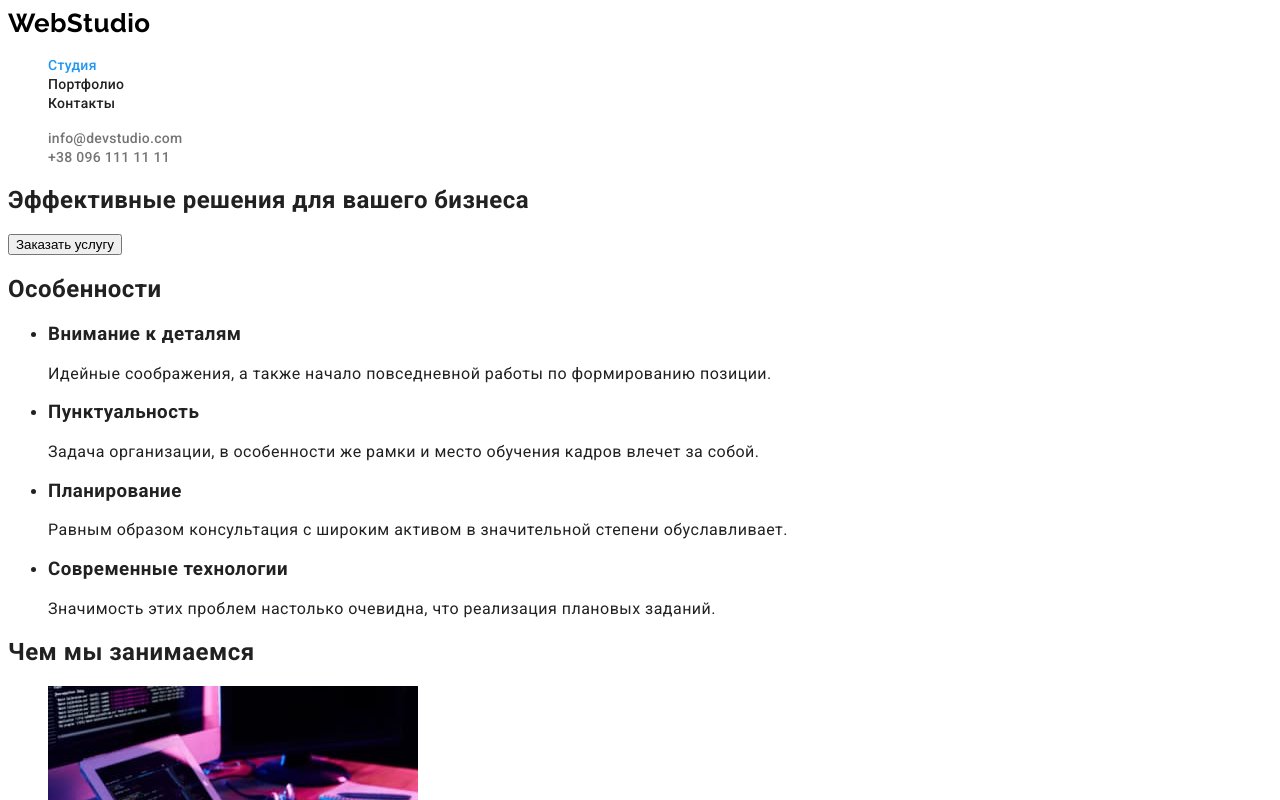
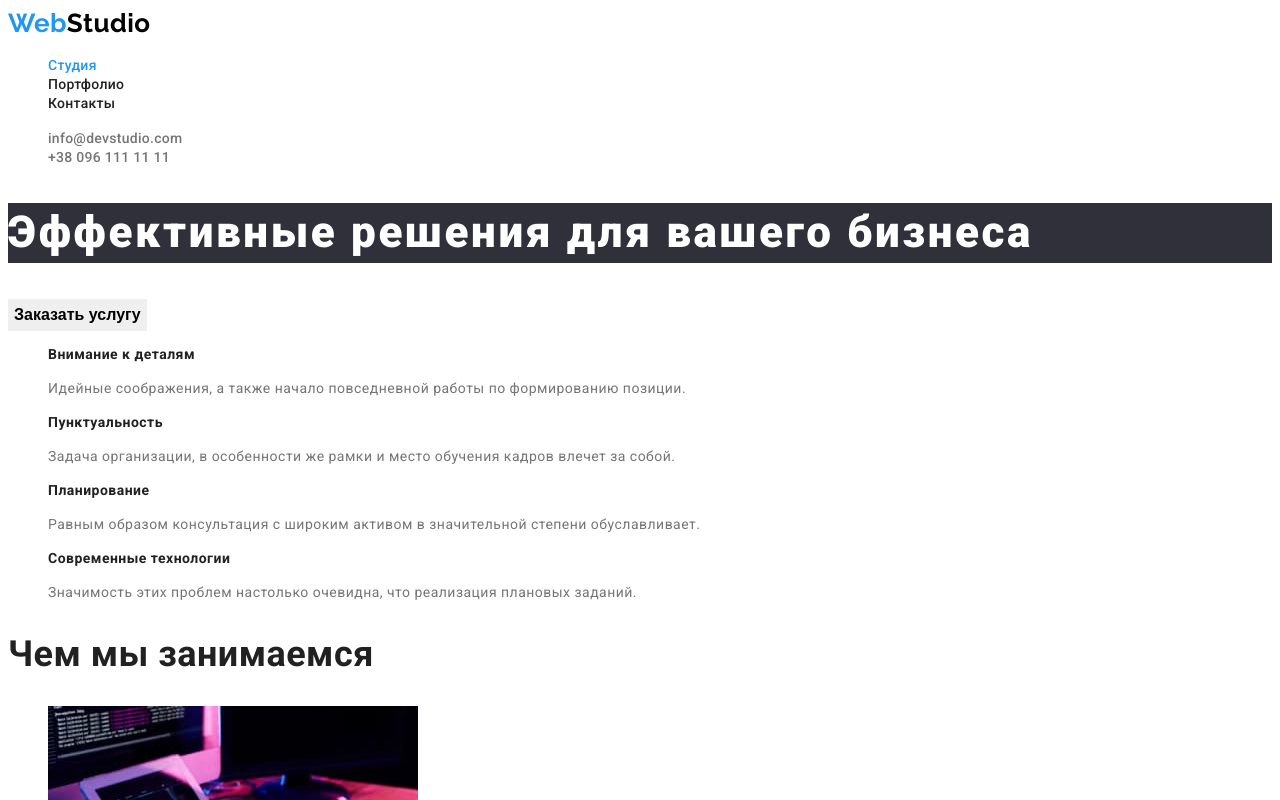
Before and after one commit to Svetlana2505/goit-markup-hw-02., a plain HTML site: page index.html in a window 1280 px wide. Shown: the top 800 px of the page. Drawn offline with Linux system fonts and the light colour scheme.

Commit message:
добавляет классы

```diff
--- a/css/styles.css
+++ b/css/styles.css
@@ -3,6 +3,7 @@
     --title-text-color:#757575;
     --accent-color:#2196F3;
     --color-white:#fff;
+    --background-color:#2F303A ;
 }
 
 
@@ -66,6 +67,65 @@ a {
 .header-list-link:hover,
 .header-list-link:focus{
     color: var(--accent-color);
+}
+
+/* Страница 1 */
+
+.hero-title {
+    font-weight: 900;
+    font-size: 44px;
+    line-height: 1.36;
+    letter-spacing: 0.06em;
+    color: var(--color-white);
+    background-color: var(--background-color);
+}
+.hero-btn {
+    font-weight: 700;
+    font-size: 16px;
+    line-height: 1.87;
+    border: none;
+}
+
+.hero-btn:hover,
+.hero-btn:focus  {
+    background-color: var(--accent-color);
+    color: var(--color-white);
+}
+
+.feature-title {
+    font-weight: 700;
+    font-size: 14px;
+    line-height: 1.14;
+    color: var(--primary-text-color);
+}
+
+.feature-text {
+    font-size: 14px;
+    line-height: 1.71;
+    color: var(--title-text-color);
+}
+
+.working,
+.team {
+    font-weight: 700;
+    font-size: 36px;
+    line-height: 1.16;
+    color: var(--primary-text-color);
+}
+
+.team-item-title {
+    font-weight: 500;
+    font-size: 16px;
+    line-height: 1.18;
+    color: var(--primary-text-color);
+}
+
+.team-item-text {
+    font-weight: 400;
+    font-size: 16px;
+    line-height: 1.18;
+    color: var(--title-text-color);
+
 }
 
 /* портфолио */
--- a/index.html
+++ b/index.html
@@ -14,7 +14,7 @@
   <body>
     <header class="header">
       <nav class="header-nav">
-        <a href="" class="logo">WebStudio</a>
+       <a href="" class="logo"><span class="logo-item">Web</span>Studio</a>
         <ul class="header-menu list">
           <li class="header-item">
             <a href="" class="header-link current">Студия</a>
@@ -42,38 +42,38 @@
     </header>
     <main>
       <!-- Шапка -->
-      <section>
-        <h1>Эффективные решения для вашего бизнеса</h1>
-        <button type="button">Заказать услугу</button>
+      <section class="hero">
+        <h1 class="hero-title">Эффективные решения для вашего бизнеса</h1>
+        <button type="button" class="hero-btn">Заказать услугу</button>
       </section>
       <!-- Особенности -->
-      <section>
-        <h2>Особенности  </h2>
-        <ul>
-          <li>
-            <h3>Внимание к деталям</h3>
-            <p>
+      <section class="feature">
+        <h2 class="visually-hidden">Особенности</h2>
+        <ul class="feature-list">
+          <li class="feature-item list">
+            <h3 class="feature-title">Внимание к деталям</h3>
+            <p class="feature-text">
               Идейные соображения, а также начало повседневной работы по
               формированию позиции.
             </p>
           </li>
-          <li>
-            <h3>Пунктуальность</h3>
-            <p>
+          <li class="feature-item list">
+            <h3 class="feature-title">Пунктуальность</h3>
+            <p class="feature-text">
               Задача организации, в особенности же рамки и место обучения кадров
               влечет за собой.
             </p>
           </li>
-          <li>
-            <h3>Планирование</h3>
-            <p>
+          <li class="feature-item list">
+            <h3 class="feature-title">Планирование</h3>
+            <p class="feature-text">
               Равным образом консультация с широким активом в значительной
               степени обуславливает.
             </p>
           </li>
-          <li>
-            <h3>Современные технологии</h3>
-            <p>
+          <li class="feature-item list">
+            <h3 class="feature-title">Современные технологии</h3>
+            <p class="feature-text">
               Значимость этих проблем настолько очевидна, что реализация
               плановых заданий.
             </p>
@@ -82,42 +82,42 @@
       </section>
       <!-- Чем мы занимаемся -->
       <section>
-        <h2>Чем мы занимаемся</h2>
+        <h2 class="working">Чем мы занимаемся</h2>
         <ul>
-          <li>
+          <li class="list">
             <img src="./images/img1.jpg" alt="Рабочий стол" width="370" />
           </li>
-          <li>
+          <li class="list">
             <img src="./images/img2.jpg" alt="экран ноутбука" width="370" />
           </li>
-          <li>
+          <li class="list">
             <img src="./images/img3.jpg" alt="экран планшета" width="370" />
           </li>
         </ul>
       </section>
       <!-- Наша команда -->
       <section>
-        <h2>Наша команда</h2>
-        <ul>
-          <li>
+        <h2 class="team">Наша команда</h2>
+        <ul class="team-list">
+          <li class="team-item list">
             <img src="./images/box1.jpg" alt="фото" width="270" />
-            <h3>Игорь Демьяненко</h3>
-            <p>Product Designer</p>
+            <h3 class="team-item-title">Игорь Демьяненко</h3>
+            <p class="team-item-text">Product Designer</p>
           </li>
-          <li>
+          <li class="team-item list">
             <img src="./images/box2.jpg" alt="фото" width="270" />
-            <h3>Ольга Репина</h3>
-            <p>Frontend Developer</p>
+            <h3 class="team-item-title">Ольга Репина</h3>
+            <p class="team-item-text">Frontend Developer</p>
           </li>
-          <li>
+          <li class="team-item list">
             <img src="./images/box3.jpg" alt="фото" width="270" />
-            <h3>Николай Тарасов</h3>
-            <p>Marketing</p>
+            <h3 class="team-item-title">Николай Тарасов</h3>
+            <p class="team-item-text">Marketing</p>
           </li>
-          <li>
+          <li class="team-item list">
             <img src="./images/box4.jpg" alt="фото" width="270" />
-            <h3>Михаил Ермаков</h3>
-            <p>UI Designer</p>
+            <h3 class="team-item-title">Михаил Ермаков</h3>
+            <p class="team-item-text">UI Designer</p>
           </li>
         </ul>
       </section>
```
